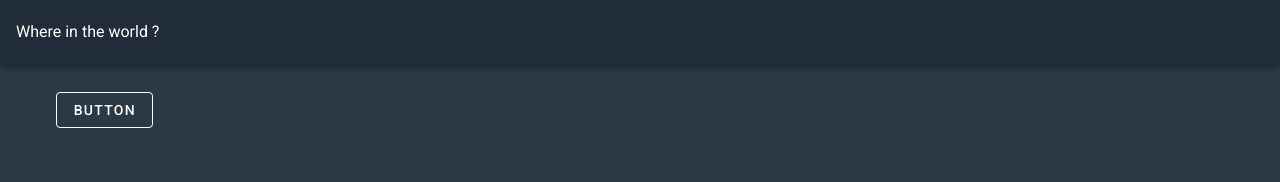
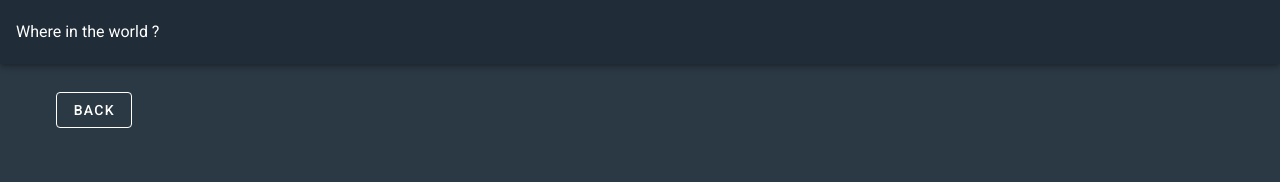
Before and after one commit to agwisniewska/vuejs-workshops, a Vue app: page /1 in a window 1280 px wide. Shown: the top 182 px of the page. Built offline with nearby package versions, Linux system fonts and the light colour scheme.

Commit message:
added task-1 solution

```diff
--- a/src/components/ui/BaseButton.vue
+++ b/src/components/ui/BaseButton.vue
@@ -1,14 +1,24 @@
 <template>
-  <v-btn class="ma-2" outlined color="dark">
-    Button
+  <v-btn class="ma-2" @click="clickButton" outlined color="dark">
+    {{ text }}
   </v-btn>
 </template>
 <script>
 export default {
-  props: {},
-  setup() {
-    return {};
+  props: {
+    text: {
+      type: String,
+      required: true
+    },
   },
+  setup(props, context) {
+    const clickButton = () => {
+      context.emit("clicked");
+    };
+    return {
+      clickButton
+    };
+  }
 };
 </script>
 
--- a/src/views/Country.vue
+++ b/src/views/Country.vue
@@ -4,7 +4,8 @@
       <the-header></the-header>
       <v-container>
         <v-row class="pt-5 pb-5">
-          <base-button> </base-button>
+                  <base-button text="Back" @clicked="back"> </base-button>
+
         </v-row>
         <v-row class="pt-5 pb-5">
           <div class=" d-flex"></div>
@@ -23,8 +24,15 @@ export default {
     TheHeader,
     BaseButton,
   },
-  setup() {
-    return {};
+  setup(props, context) {
+
+     const back = () => {
+      context.root.$router.go(-1);
+      };
+
+    return {
+      back,
+    };
   },
 };
 </script>
```
